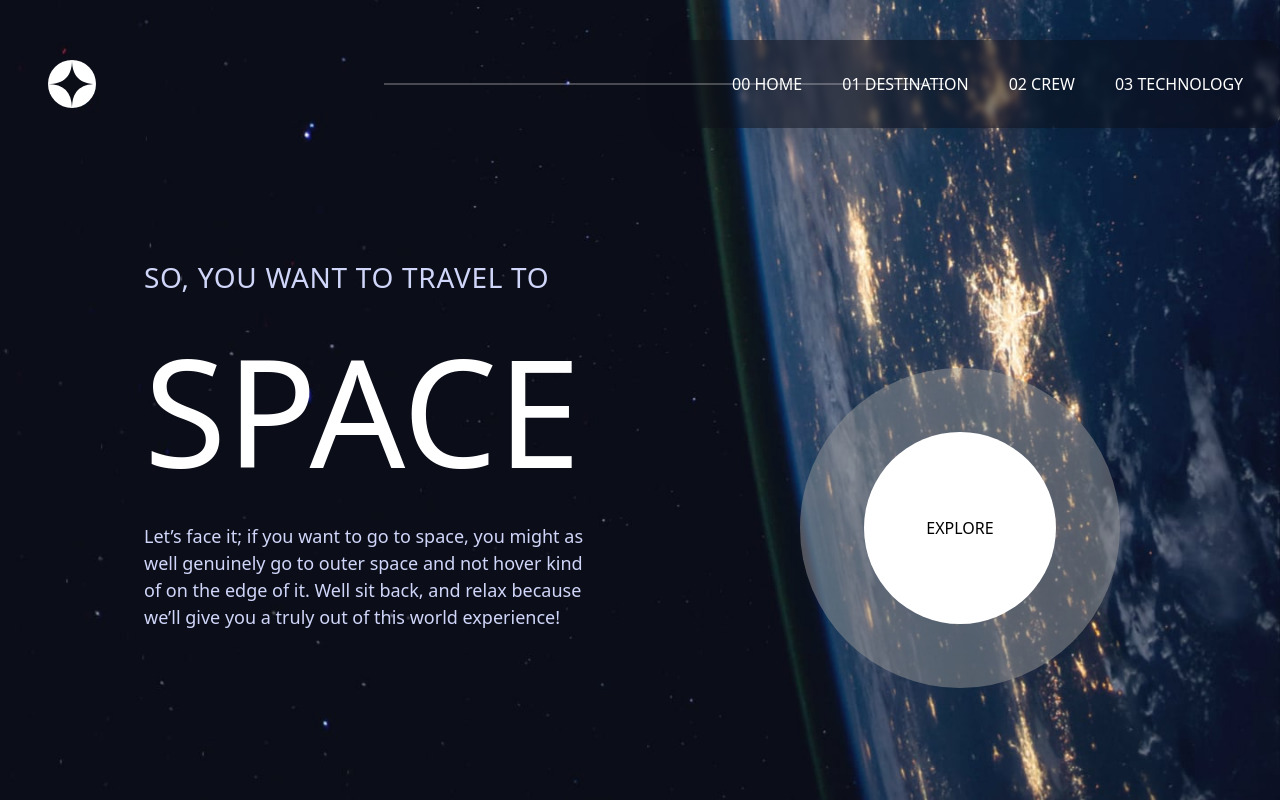
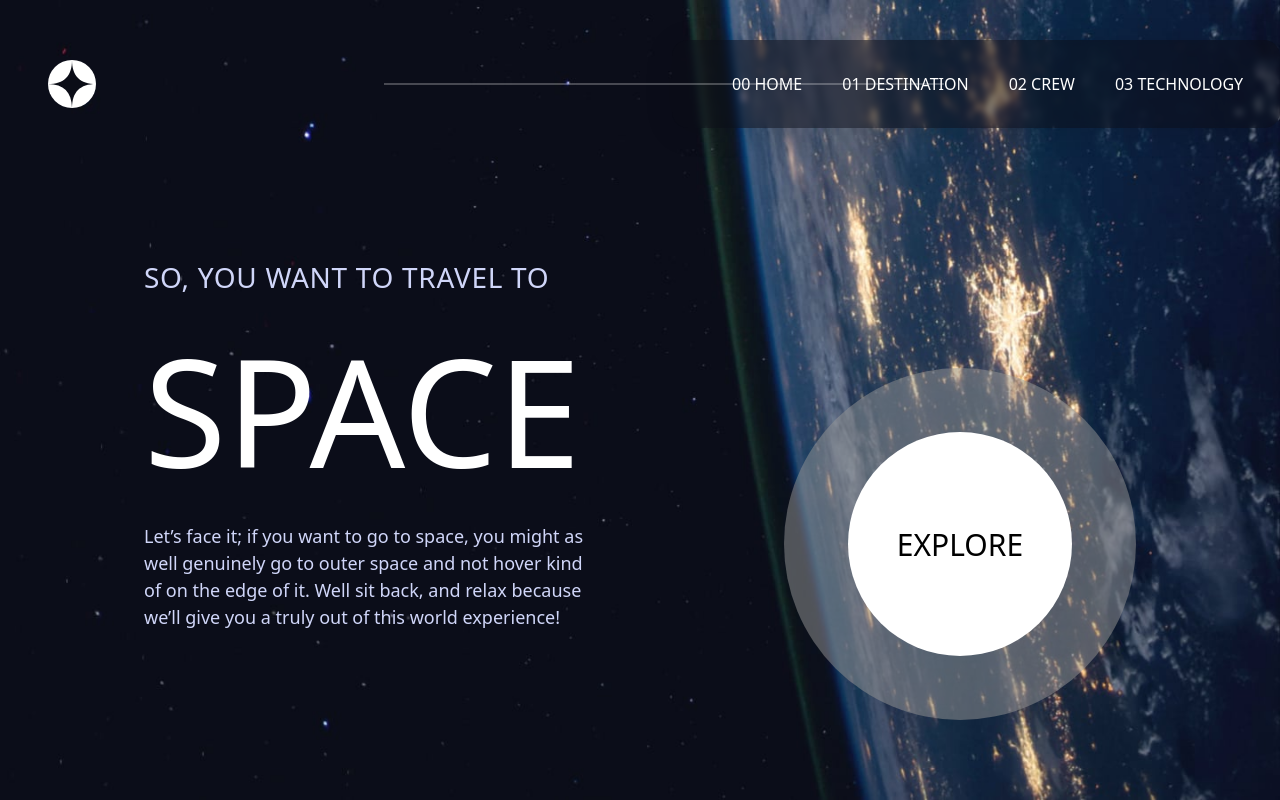
Before and after one commit to ImArnoldDCODES/space-dash, a React (Vite) app: page / in a window 1280 px wide. Built offline with nearby package versions, Linux system fonts and the light colour scheme.

Commit message:
btn updateo

```diff
--- a/src/pages/home/home.jsx
+++ b/src/pages/home/home.jsx
@@ -20,8 +20,8 @@ export default function Home() {
           </p>
         </div>
         <div className="basis-[50%] m-auto mt-[20rem]">
-          <div className="bg-[#979797]/50 w-[20rem] h-[20rem] text-center text-[#fff] flex m-auto rounded-[50%]">
-            <div className="bg-[#fff] w-[12rem] h-[12rem] text-center text-[#000] flex m-auto rounded-[50%]">
+          <div className="bg-[#979797]/50 w-[22rem] h-[22rem] text-center text-[#fff] flex m-auto rounded-[50%]">
+            <div className="bg-[#fff] w-[14rem] h-[14rem] text-center text-[#000] text-[30px] flex m-auto rounded-[50%]">
               <h6 className="m-auto">EXPLORE</h6>
             </div>
           </div>
```
